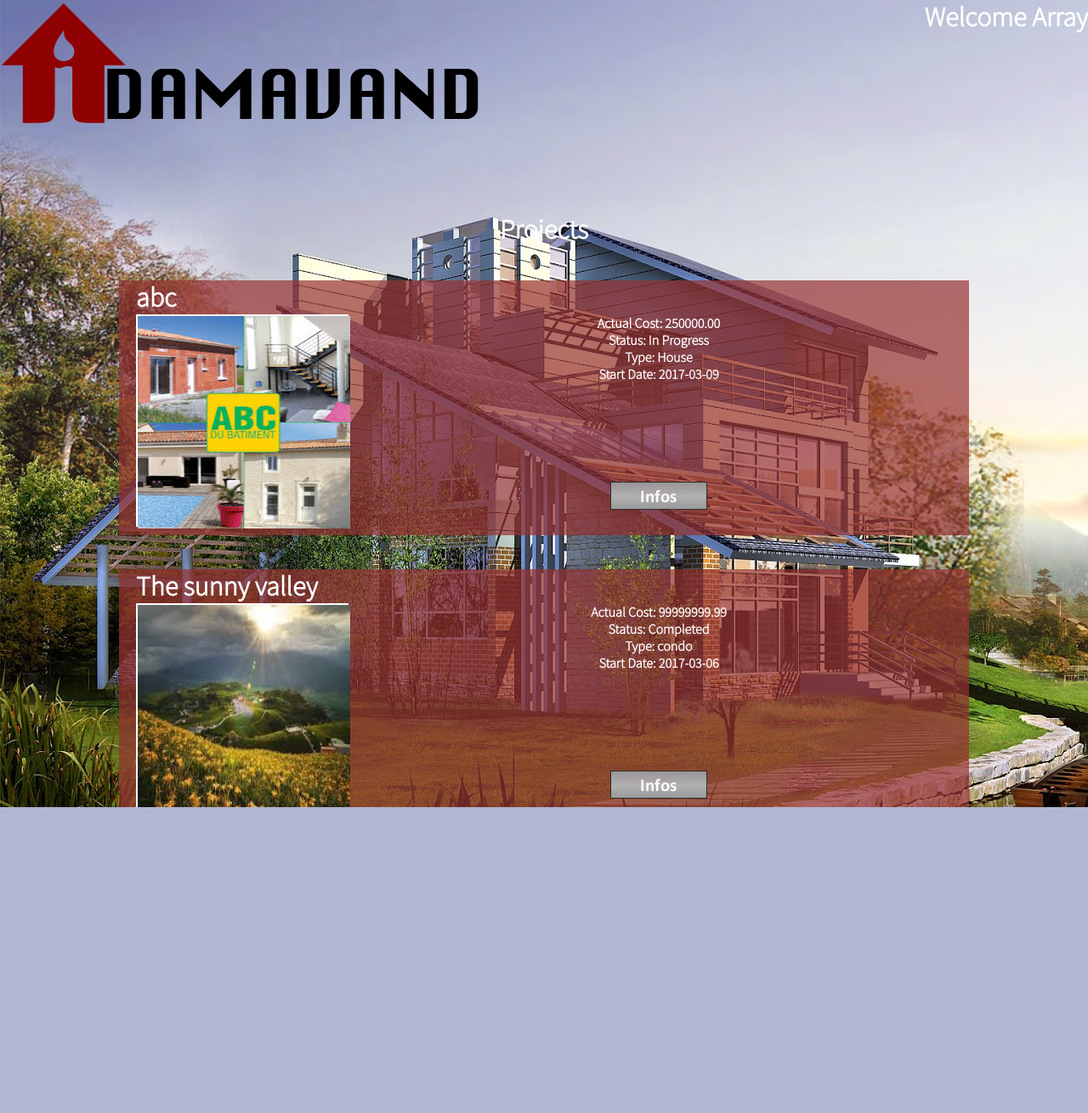
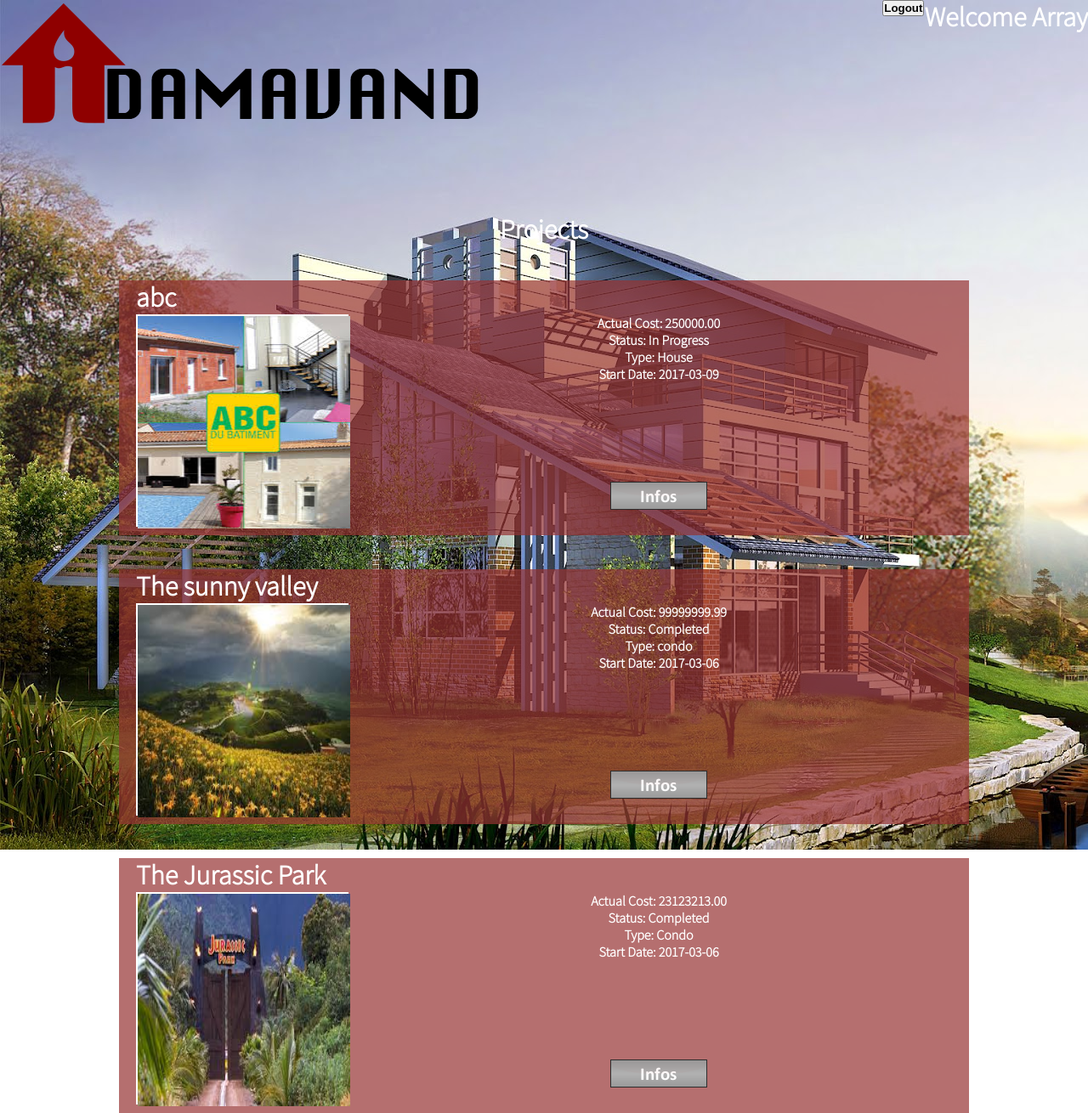
Before and after one commit to kemoua/db353, a PHP site: page /home.php in a window 1280 px wide. Shown: the whole page at 85% size. Before the commit the page ends 950 px from the top, so only its background shows below. Run offline with PHP 8.4, Linux system fonts and the light colour scheme; the visitor is signed in with stand-in values (Sample User, id 1); data comes from the database, SQL or seed files in the repository.

Commit message:
added logout

```diff
--- a/css/styleHome.css
+++ b/css/styleHome.css
@@ -33,10 +33,13 @@ header{
 header h1{
 	float:right;
 }
+header button{
+	float: right;
+}
 #wrapper{
 	margin: 0 auto;
 	height: 700px;
-	overflow: scroll;
+	/*overflow: scroll;*/
 }
 #projectBox{
 	margin: 40 auto;
--- a/css/styleProject.css
+++ b/css/styleProject.css
@@ -24,6 +24,10 @@ header{
 }
 header h1{
 	float:right;
+}
+
+header button{
+	float: right;
 }
 
 #logo{
--- a/home.php
+++ b/home.php
@@ -28,6 +28,7 @@ $resultClient = $conn->query($sql2);
 	<header>
 		<div id="header" ></div>
 		<h1>Welcome <?php echo $_SESSION["user"]; ?></h1>
+		<button onclick="window.location = 'index.php';">Logout</button>
 
 	</header>
 
--- a/index.php
+++ b/index.php
@@ -1,4 +1,6 @@
 <?php
+	session_start();
+	session_destroy();
 	session_start();
 ?>
 
--- a/project.php
+++ b/project.php
@@ -26,6 +26,7 @@ $result = $conn->query($sql);
 	<header>
 	<div id="logo" onclick="window.location = 'home.php';"></div>
 		<h1>Project <?php echo $_GET["projectid"]; ?></title>
+		<button onclick="window.location = 'index.php';">Logout</button>
 	</header>
 
 	<div id="wrapper">
```
